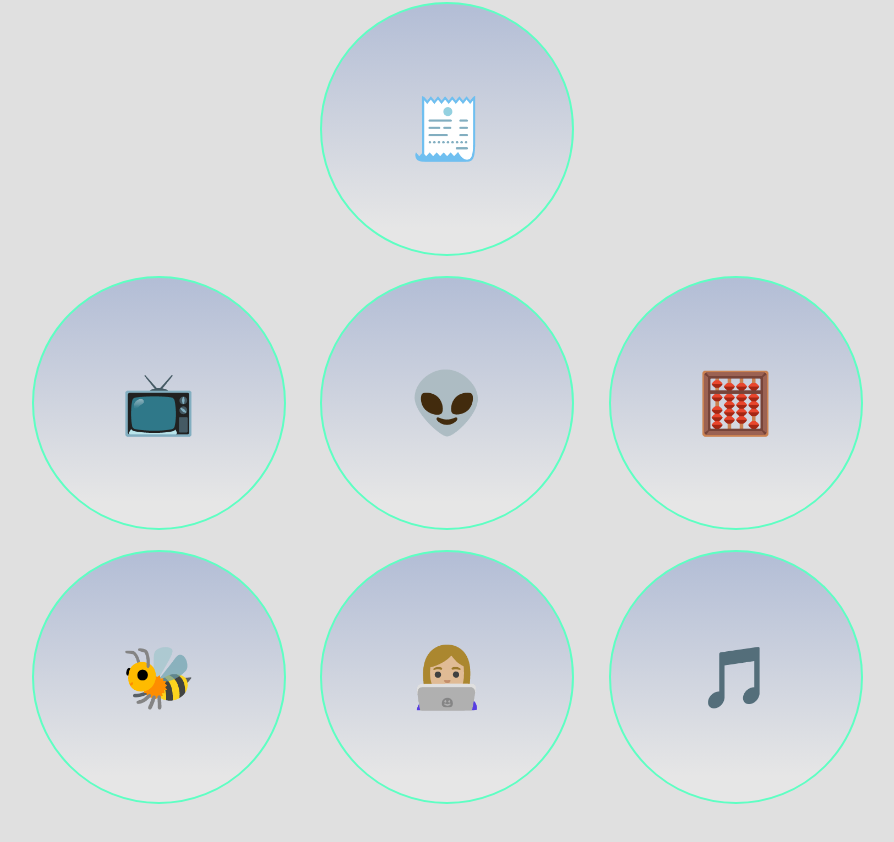
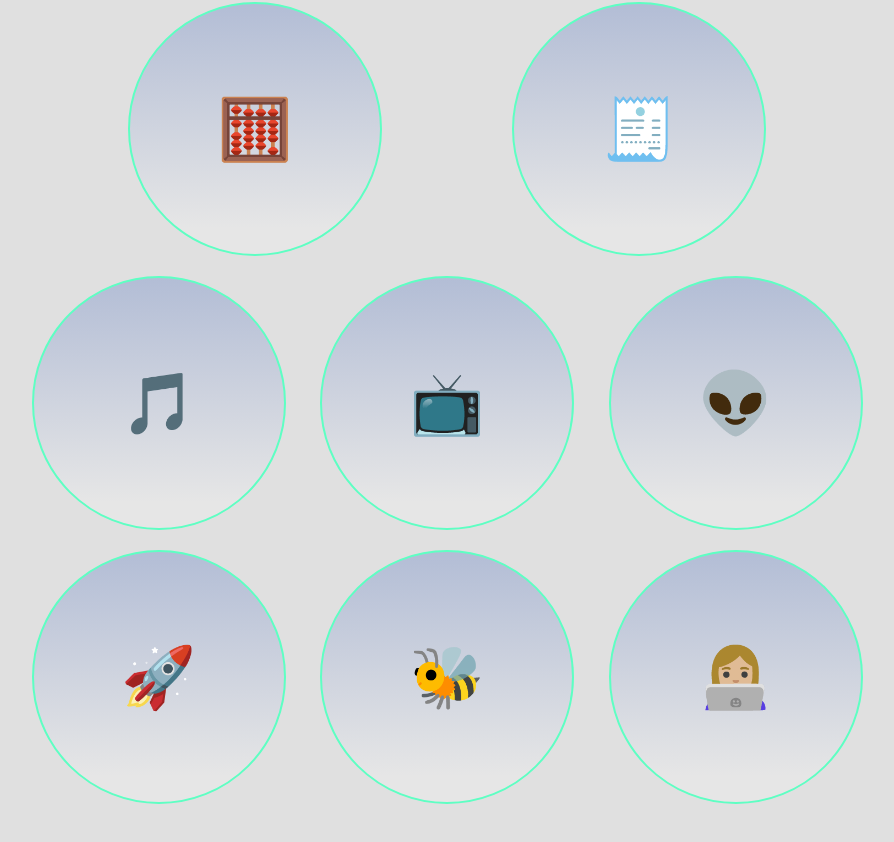
Before and after one commit to JuliaMersing/Portfolio, a React (Create React App) app: page / in a window 1280 px wide. Shown: the part 1548-2390 px from the top of the page, without its empty margins (193-1087 px from the left). Built offline with nearby package versions, Linux system fonts and the light colour scheme.

Commit message:
add links

```diff
--- a/src/components/AboutMe.js
+++ b/src/components/AboutMe.js
@@ -1,5 +1,6 @@
 import React from "react";
 import "../styles/AboutMe.scss";
+import Arrow from "../images/ico-arrow.svg";
 
 const AboutMe = (props) => {
   return (
--- a/src/components/projects.js
+++ b/src/components/projects.js
@@ -1,31 +1,39 @@
 const projects = [
+  {
+    name: "La Colmena",
+    description: "Web de empresa basada en mobile first con responsive. #html",
+    url: "https://github.com/Adalab/modulo-1-evaluacion-final-JuliaMersing",
+    emoji: "🚀",
+    id: 1,
+  },
+
   {
     name: "La Colmena",
     description:
       "Web de empresa basada en mobile first con responsive. #html #saas",
-    url: "",
+    url: "https://github.com/Adalab/project-promo-m-module-1-team-4",
     emoji: "🐝",
-    id: 1,
+    id: 2,
   },
   {
     name: "AwesomeCards",
     description:
       "App de intercambio de tarjetas de contacto. #vanilla #javascript",
-    url: "",
+    url: "https://github.com/Adalab/project-promo-m-module-2-team-3",
     emoji: "👩🏼‍💻",
-    id: 2,
+    id: 3,
   },
   {
     name: "Listen to my Card",
     description: "Proyecto heredado y refactorizado a #react",
-    url: "",
+    url: "https://github.com/Adalab/project-promo-m-module-3-team-2",
     emoji: "🎵",
-    id: 3,
+    id: 4,
   },
   {
     name: "TVShows",
     description: "Gestor de series favoritas #javascript #localstorage #api",
-    url: "",
+    url: "https://github.com/Adalab/modulo-2-evaluacion-final-JuliaMersing",
     emoji: "📺",
     id: 5,
   },
@@ -33,7 +41,7 @@ const projects = [
     name: "Ricky&Morty",
     description:
       "Buscador de personajes Ricky and Morty. #filters #React-rooter",
-    url: "",
+    url: "https://github.com/Adalab/modulo-3-evaluacion-final-JuliaMersing",
     emoji: "👽",
     id: 6,
   },
@@ -41,14 +49,14 @@ const projects = [
     name: "AdivinaElNúmero",
     description:
       "Juego para adivinar un número aleatorio #javascript #brutalist",
-    url: "",
+    url: "https://github.com/Adalab/modulo-2-evaluacion-intermedia-JuliaMersing",
     emoji: "🧮",
     id: 7,
   },
   {
     name: "Linkedin Users",
-    description: "Buscador de usuarios y repos de github #javascript #vanilla",
-    url: "",
+    description: "Buscador de usuarios y repos de github #javascript",
+    url: "https://github.com/Adalab/modulo-3-evaluacion-intermedia-JuliaMersing",
     emoji: "🧾",
     id: 8,
   },
```
